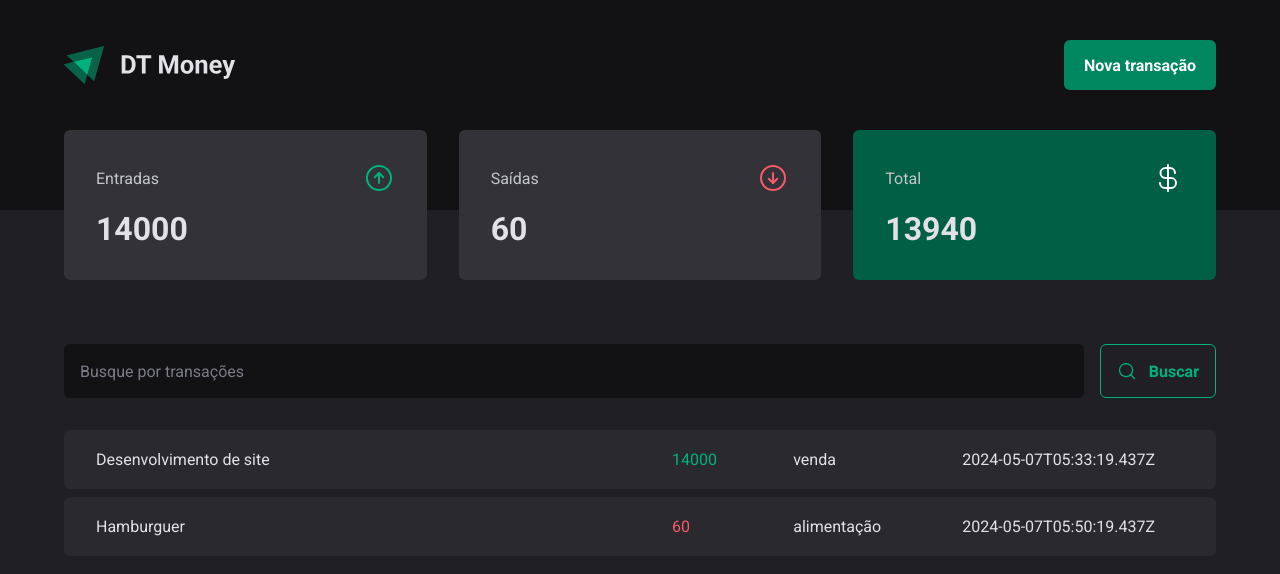
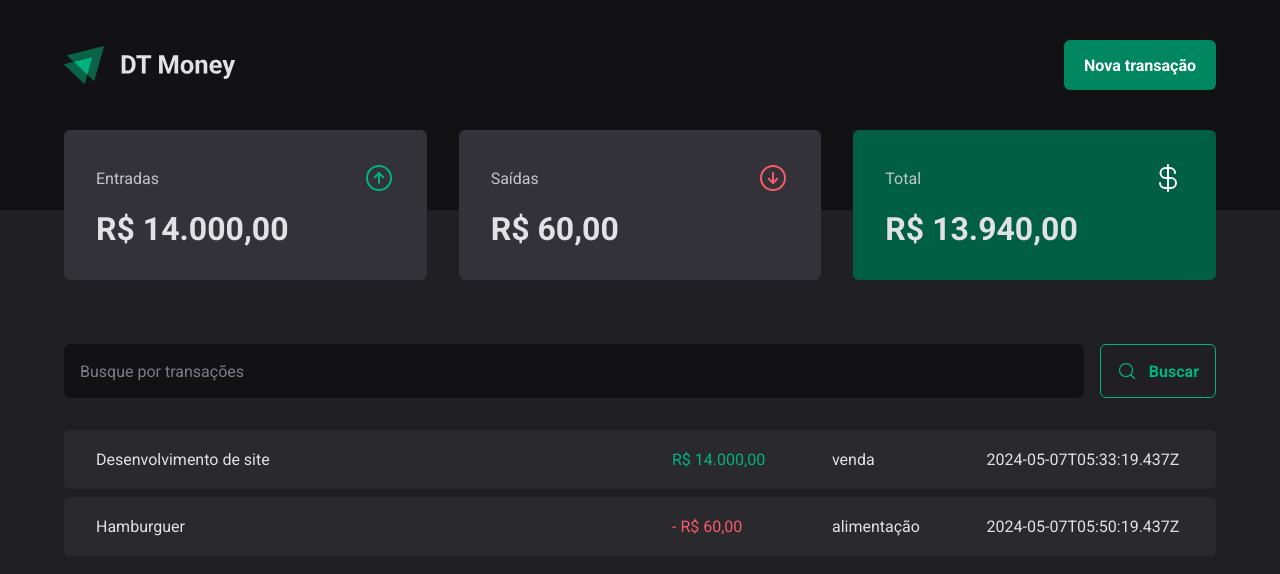
Before and after one commit to NatalyeCavalieri/dt-money, a React (Vite) app: page / in a window 1280 px wide. Shown: the top 574 px of the page. Built offline with nearby package versions, Linux system fonts and the light colour scheme; data requests are answered from the project's data file.

Commit message:
formatting of values

```diff
--- a/src/components/Summary/index.tsx
+++ b/src/components/Summary/index.tsx
@@ -2,6 +2,7 @@ import { ArrowCircleDown, ArrowCircleUp, CurrencyDollar } from "phosphor-react";
 import { SummaryCard, SummaryContainer } from "./styles";
 import { useContext } from "react";
 import { TransactionsContext } from "../../contexts/TransactionsContext";
+import { priceFormatter } from "../../utils/formatter";
 
 export function Summary() {
   const { transactions } = useContext(TransactionsContext)
@@ -28,7 +29,7 @@ export function Summary() {
           <ArrowCircleUp size={32} color="#00b37e"/>
         </header>
         <strong>
-        {summary.income}
+        {priceFormatter.format(summary.income)}
         </strong>
       </SummaryCard>
 
@@ -38,7 +39,7 @@ export function Summary() {
           <ArrowCircleDown size={32} color="#F75A68"/>
         </header>
         <strong>
-        {summary.outcome}
+        {priceFormatter.format(summary.outcome)}
         </strong>
       </SummaryCard>
 
@@ -48,7 +49,7 @@ export function Summary() {
           <CurrencyDollar size={32} color="#FFFFFF"/>
         </header>
         <strong>
-        {summary.total}
+        {priceFormatter.format(summary.total)}
         </strong>
       </SummaryCard>
     </SummaryContainer>
--- a/src/pages/Transactions/index.tsx
+++ b/src/pages/Transactions/index.tsx
@@ -8,6 +8,7 @@ import {
   TransactionsTable,
 } from "./styles";
 import { TransactionsContext } from "../../contexts/TransactionsContext";
+import { priceFormatter } from "../../utils/formatter";
 
 
 export function Transactions() {
@@ -27,8 +28,8 @@ export function Transactions() {
                   <td width="50%"> {transaction.description} </td>
                   <td>
                     <PriceHighLight variant={transaction.type}>
-                      {" "}
-                      {transaction.price}{" "}
+                      {transaction.type === 'outcome' && '- '}
+                      {priceFormatter.format(transaction.price)}
                     </PriceHighLight>
                   </td>
                   <td> {transaction.category} </td>
--- /dev/null
+++ b/src/utils/formatter.ts
@@ -0,0 +1,6 @@
+export const dateFormatter = new Intl.DateTimeFormat('pt-BR')
+
+export const priceFormatter = new Intl.NumberFormat('pt-BR', {
+    style: 'currency',
+    currency: 'BRL',
+});
```
